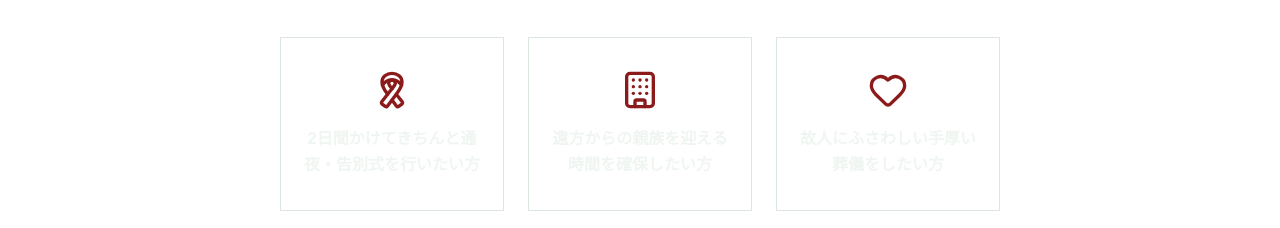
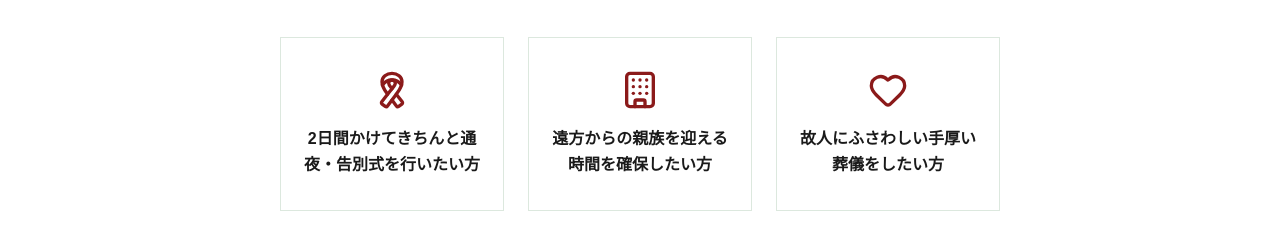
Before and after one commit to takudaikoo-nex/FLHPContents, a Next.js app: page /futukaso in a window 1280 px wide. Shown: the part 960-1188 px from the top of the page. Built offline with nearby package versions, Linux system fonts and the light colour scheme.

Commit message:
fix: おすすめ対象・FAQ質問文の文字色を濃く（#1A1A1A）に統一
Co-Authored-By: Claude Opus 4.6 (1M context) <noreply@anthropic.com>

```diff
--- a/src/components/PlanDetail.tsx
+++ b/src/components/PlanDetail.tsx
@@ -262,8 +262,8 @@ export function PlanDetail({ plan }: { plan: Plan }) {
                     style={{ color: t.main }}
                   />
                   <span
-                    className="text-base font-bold leading-relaxed"
-                    style={{ fontFamily: "var(--font-serif)" }}
+                    className="text-base font-bold leading-relaxed text-ink"
+                    style={{ fontFamily: "var(--font-serif)", color: "#1A1A1A" }}
                   >
                     {tgt.text}
                   </span>
@@ -455,13 +455,13 @@ export function PlanDetail({ plan }: { plan: Plan }) {
                   </span>
                   <span
                     className="text-base font-bold leading-relaxed pt-0.5"
-                    style={{ fontFamily: "var(--font-serif)" }}
+                    style={{ fontFamily: "var(--font-serif)", color: "#1A1A1A" }}
                   >
                     {item.q}
                   </span>
                 </div>
                 <div className="flex items-start gap-3 ml-11">
-                  <span className="text-sm text-ink-secondary leading-[1.9]">
+                  <span className="text-sm leading-[1.9]" style={{ color: "#333333" }}>
                     {item.a}
                   </span>
                 </div>
```
